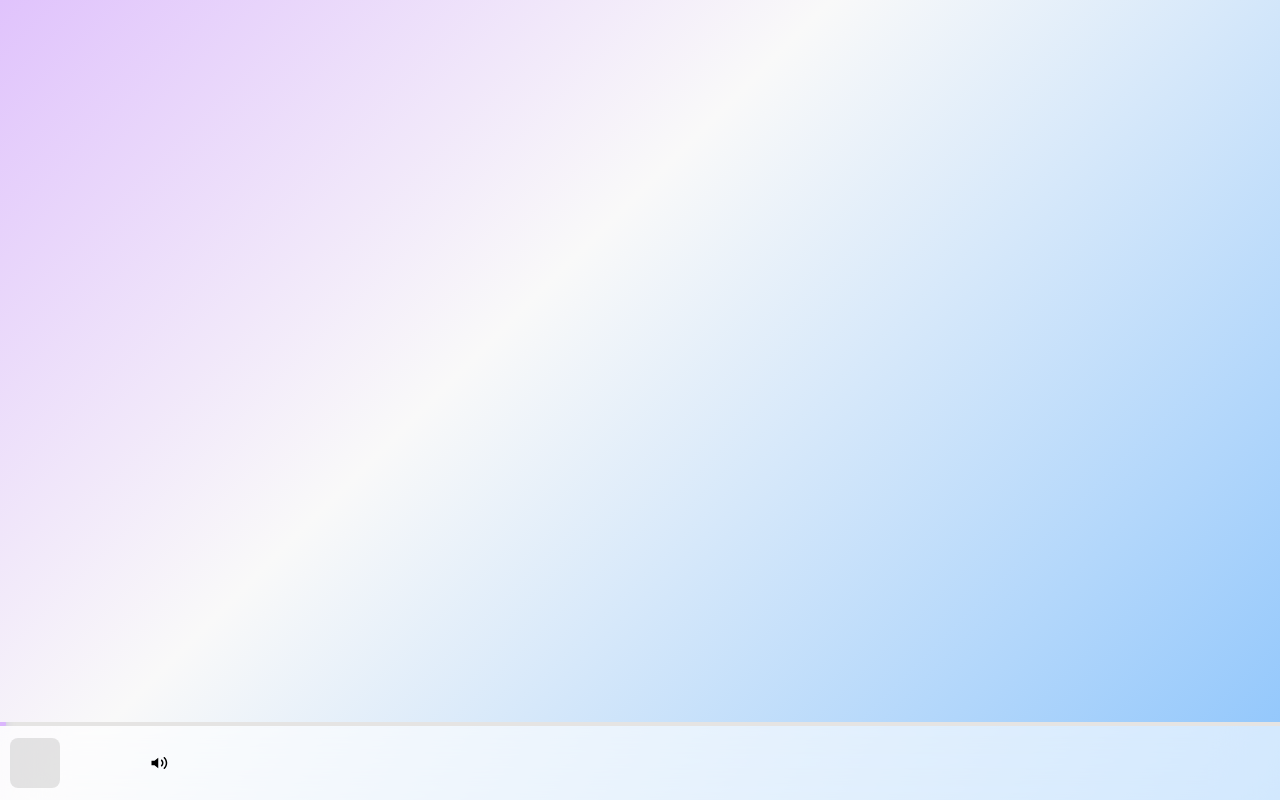
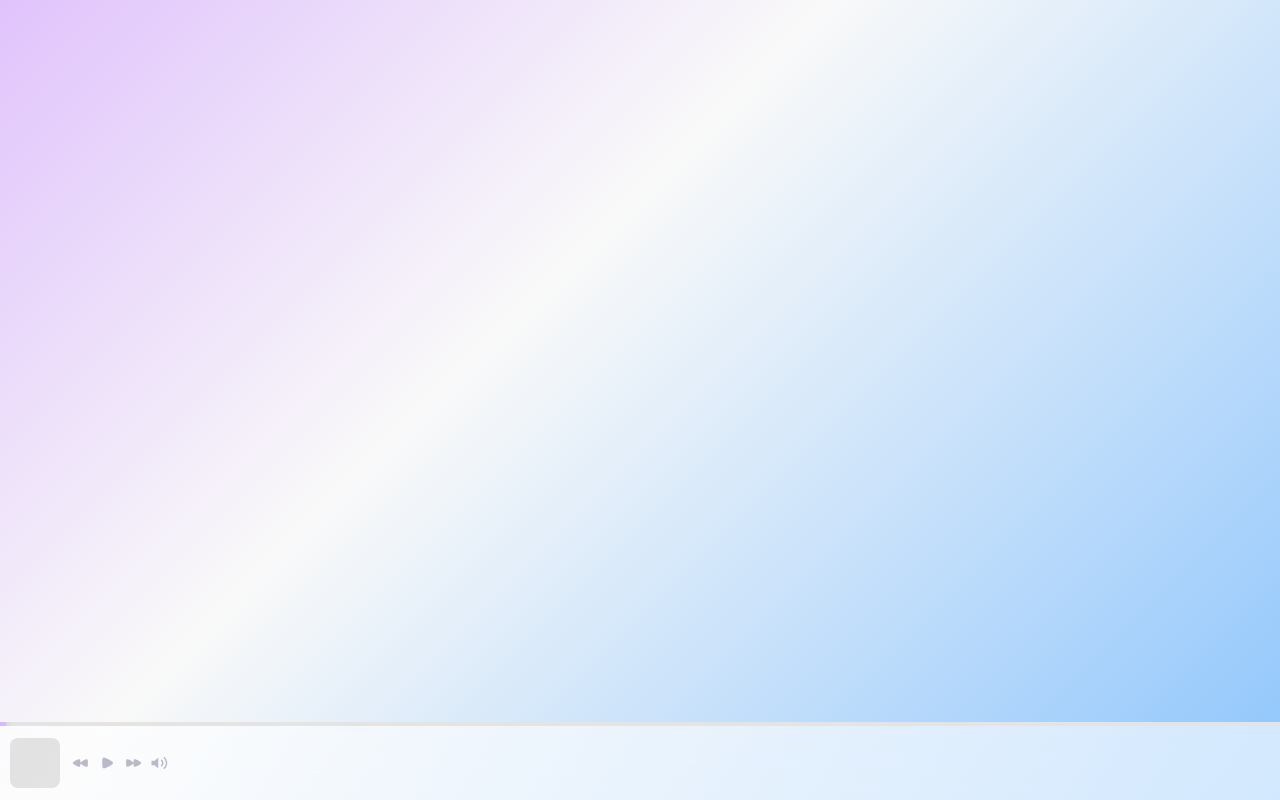
Before and after one commit to rkddbs1031/Yoon-Play2, a Next.js app: page /result in a window 1280 px wide. Built offline with nearby package versions, Linux system fonts and the light colour scheme.

Commit message:
Feat: color constants 적용

```diff
--- a/components/Player/PlayerControl.tsx
+++ b/components/Player/PlayerControl.tsx
@@ -2,9 +2,9 @@ import { ChangeEvent, useEffect, useRef, useState, PointerEvent, MouseEvent, use
 import YouTube, { YouTubeEvent, YouTubePlayer } from 'react-youtube';
 import { useAtom, useAtomValue } from 'jotai';
 
+import { ACTIVE_COLOR, DISABLED_COLOR } from '@/constants/colors';
 import { usePlayer } from '@/hooks/usePlayer';
 import { MutedVolumeIcon, NextIcon, PauseIcon, PlayIcon, PrevIcon, VolumeIcon } from '@/states/icon/svgs';
-import { activeColor, activeCursor, disabledColor, disabledCursor } from '@/states/color';
 import { isHoveredVolumeButton } from '@/store/playerAtom';
 
 const PlayerFrame = () => {
@@ -102,7 +102,7 @@ const PlayerFrame = () => {
       try {
         playerRef.setVolume(volume);
       } catch (error) {
-        console.error('Failed to set volume:', error);
+        // console.error('Failed to set volume:', error);
       }
     }
   }, [volume, isActuallyPlayerReady]);
@@ -140,16 +140,16 @@ const PlayerButtons = memo(() => {
   const { isPlaying, currentIndex, lastIndex, isActuallyPlayerReady, prevPlay, nextPlay, togglePlay } = usePlayer();
 
   const isPrevButtonDisabled = !isActuallyPlayerReady || currentIndex === 0;
-  const prevIconColor = isPrevButtonDisabled ? disabledColor : activeColor;
-  const prevCursor = isPrevButtonDisabled ? disabledCursor : activeCursor;
+  const prevIconColor = isPrevButtonDisabled ? DISABLED_COLOR : ACTIVE_COLOR;
+  const prevCursor = isPrevButtonDisabled ? 'cursor-default' : 'cursor-pointer';
 
   const isToggleButtonDisabled = !isActuallyPlayerReady;
-  const toggleIconColor = isToggleButtonDisabled ? disabledColor : activeColor; // 토글 버튼 아이콘 색상
-  const toggleCursor = isToggleButtonDisabled ? disabledCursor : activeCursor;
+  const toggleIconColor = isToggleButtonDisabled ? DISABLED_COLOR : ACTIVE_COLOR; // 토글 버튼 아이콘 색상
+  const toggleCursor = isToggleButtonDisabled ? 'cursor-default' : 'cursor-pointer';
 
   const isNextButtonDisabled = !isActuallyPlayerReady || currentIndex === lastIndex;
-  const nextIconColor = isNextButtonDisabled ? disabledColor : activeColor;
-  const nextCursor = isNextButtonDisabled ? disabledCursor : activeCursor;
+  const nextIconColor = isNextButtonDisabled ? DISABLED_COLOR : ACTIVE_COLOR;
+  const nextCursor = isNextButtonDisabled ? 'cursor-default' : 'cursor-pointer';
 
   return (
     <div
@@ -279,7 +279,7 @@ const PlayerVolumeControl = memo(() => {
     [handleVolume, setVolume],
   );
 
-  const volumeIconColor = isActuallyPlayerReady && volume > 0 ? activeColor : disabledColor;
+  const volumeIconColor = isActuallyPlayerReady && volume > 0 ? ACTIVE_COLOR : DISABLED_COLOR;
   const CurrentVolumeIcon = volume === 0 ? MutedVolumeIcon : VolumeIcon;
 
   const handleMouseEnter = () => {
--- /dev/null
+++ b/constants/colors.ts
@@ -0,0 +1,2 @@
+export const ACTIVE_COLOR = '#3d3d68';
+export const DISABLED_COLOR = '#3d3d6859';
```
